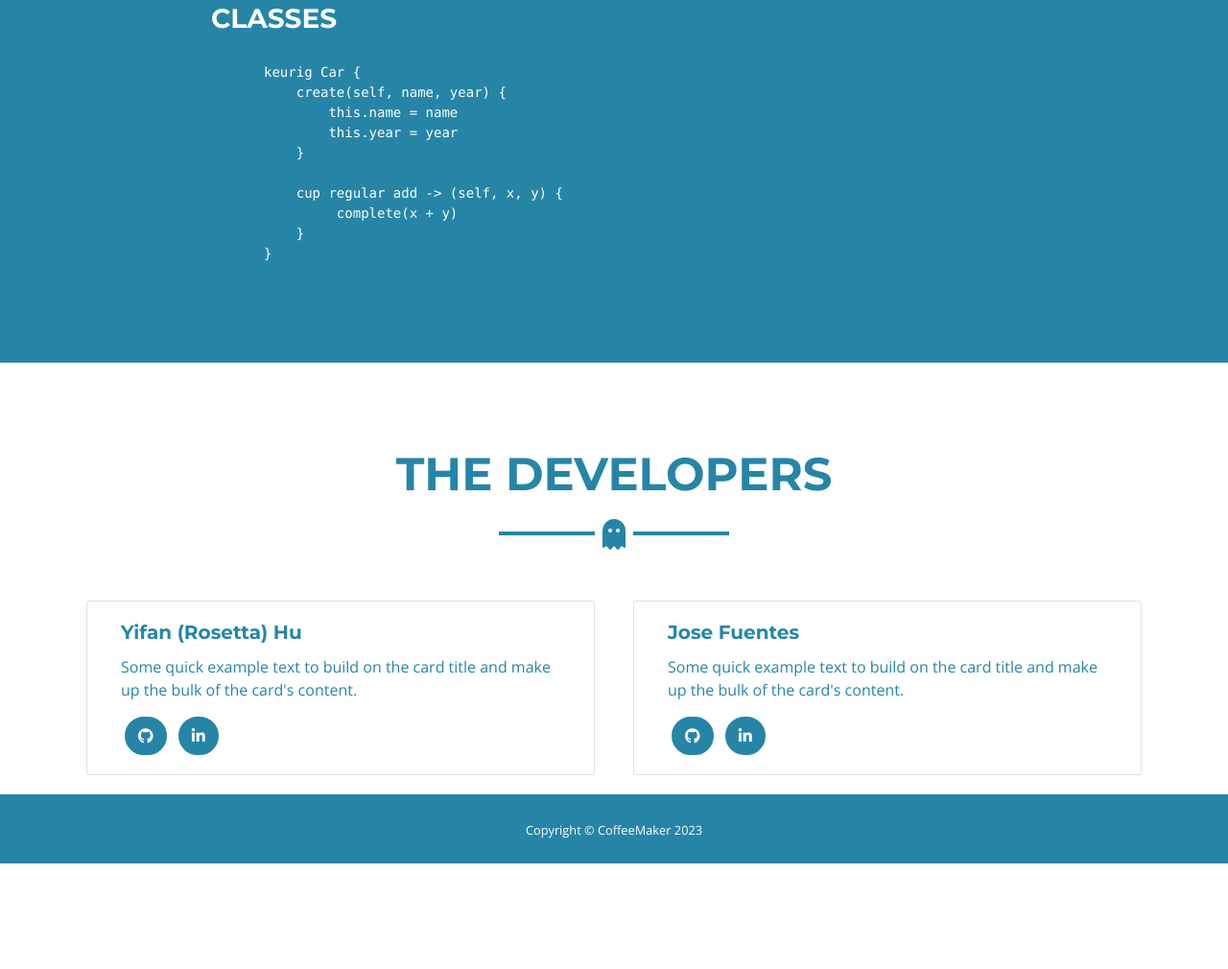
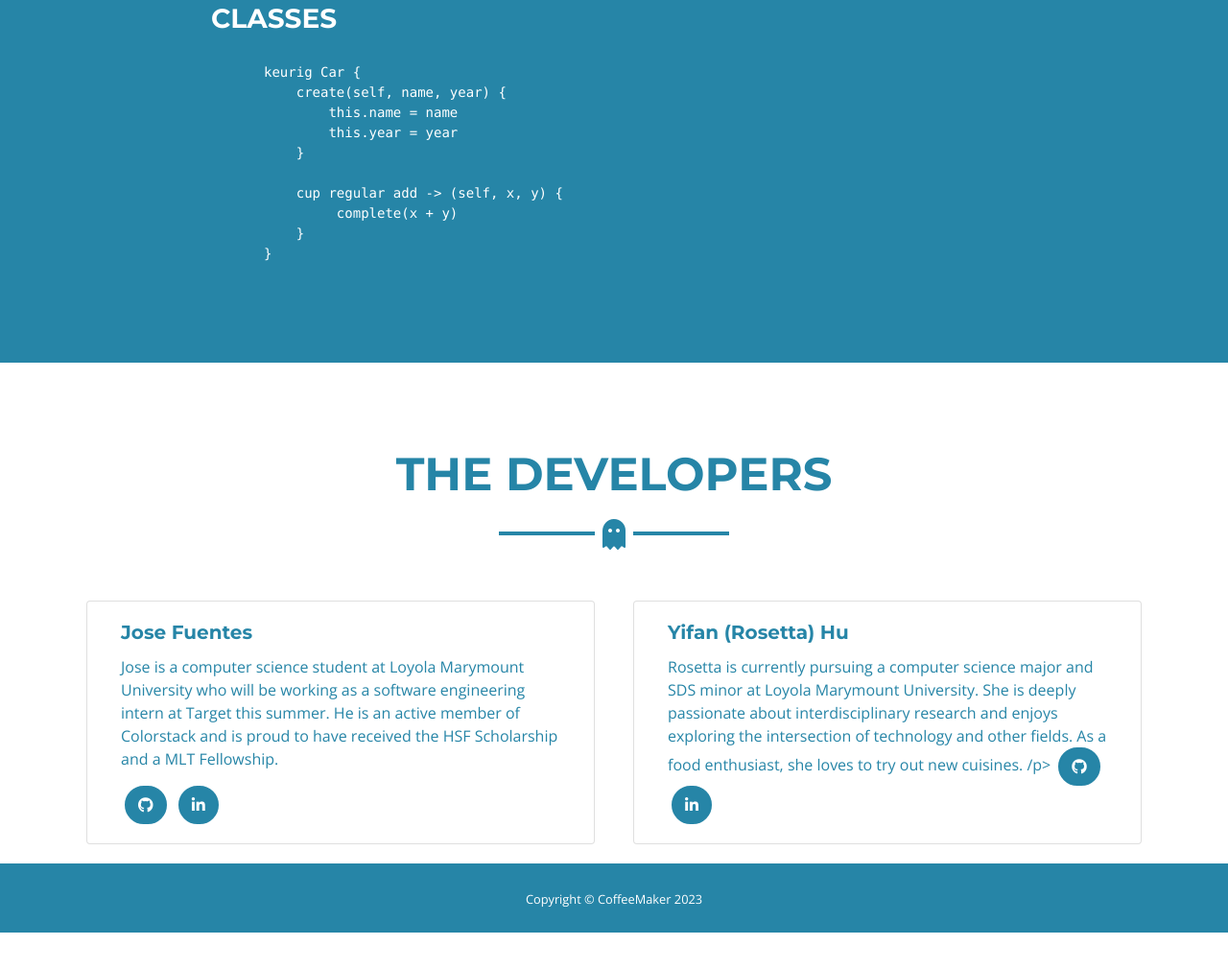
Before and after one commit to RosettaYH/CoffeeMaker, a website: page docs/index.html in a window 1280 px wide. Shown: the part 1904-2914 px from the top of the page at 96% size. Drawn offline with nearby package versions, Linux system fonts and the light colour scheme.

Commit message:
Add profiles

```diff
--- a/docs/index.html
+++ b/docs/index.html
@@ -17,14 +17,13 @@
   <!-- Custom fonts for this template -->
   <link rel="stylesheet" href="https://use.fontawesome.com/releases/v5.8.1/css/all.css" integrity="sha384-50oBUHEmvpQ+1lW4y57PTFmhCaXp0ML5d60M1M7uH2+nqUivzIebhndOJK28anvf" crossorigin="anonymous">
   <link href="https://fonts.googleapis.com/css?family=Montserrat:400,700" rel="stylesheet" type="text/css">
-  <!-- <link href="https://fonts.googleapis.com/css?family=Lato:400,700,400italic,700italic" rel="stylesheet" type="text/css"> -->
   <link href="https://fonts.googleapis.com/css2?family=Open+Sans&display=swap" rel="stylesheet" type="text/css">
 
   <!-- Plugin CSS -->
   <link href="https://cdnjs.cloudflare.com/ajax/libs/magnific-popup.js/1.1.0/magnific-popup.min.css" rel="stylesheet" type="text/css">
 
   <!-- Custom styles for this template -->
-  <link href="css/freelancer.min.css" rel="stylesheet">
+  <link href="css/coffeemaker.css" rel="stylesheet">
 </head>
 
 <body id="page-top">
@@ -194,20 +193,19 @@ keurig Car {
       <div class="row">
         <div class="col card" style="margin: 20px;">
           <div class="card-body">
-            <h5 class="card-title">Yifan (Rosetta) Hu</h5>
+            <h5 class="card-title">Jose Fuentes</h5>
             <!-- <h6 class="card-subtitle mb-2 text-muted">Card subtitle</h6> -->
-            <p class="card-text">Some quick example text to build on the card title and make up the bulk of the card's content.</p>
-            <a class="btn btn-primary btn rounded-pill mx-1" href="https://github.com/RosettaYH"><i class="fab fa-github"></i></a>
-             <a class="btn btn-primary btn rounded-pill mx-1" href="https://www.linkedin.com/in/yifan-rosetta-hu/"><i class="fab fa-linkedin-in"></i></a>
+            <p class="card-text">Jose is a computer science student at Loyola Marymount University who will be working as a software engineering intern at Target this summer. He is an active member of Colorstack and is proud to have received the HSF Scholarship and a MLT Fellowship.</p>
+            <a class="btn btn-primary btn rounded-pill mx-1" href="https://github.com/jf2024"><i class="fab fa-github"></i></a>
+             <a class="btn btn-primary btn rounded-pill mx-1" href="https://www.linkedin.com/in/jose-fuentes-9304621b3/"><i class="fab fa-linkedin-in"></i></a>
           </div>
         </div>
         <div class="col card" style="margin: 20px;">
           <div class="card-body">
-            <h5 class="card-title">Jose Fuentes</h5>
-            <!-- <h6 class="card-subtitle mb-2 text-muted">Card subtitle</h6> -->
-            <p class="card-text">Some quick example text to build on the card title and make up the bulk of the card's content.</p>
-            <a class="btn btn-primary btn rounded-pill mx-1" href="https://github.com/jf2024"><i class="fab fa-github"></i></a>
-             <a class="btn btn-primary btn rounded-pill mx-1" href="https://www.linkedin.com/in/jose-fuentes-9304621b3/"><i class="fab fa-linkedin-in"></i></a>
+            <h5 class="card-title">Yifan (Rosetta) Hu</h5>
+            <p class="card-text">Rosetta is currently pursuing a computer science major and SDS minor at Loyola Marymount University. She is deeply passionate about interdisciplinary research and enjoys exploring the intersection of technology and other fields. As a food enthusiast, she loves to try out new cuisines. /p>
+            <a class="btn btn-primary btn rounded-pill mx-1" href="https://github.com/RosettaYH"><i class="fab fa-github"></i></a>
+             <a class="btn btn-primary btn rounded-pill mx-1" href="https://www.linkedin.com/in/yifan-rosetta-hu/"><i class="fab fa-linkedin-in"></i></a>
           </div>
         </div>
       </div>
@@ -235,7 +233,7 @@ keurig Car {
   <script src="https://cdnjs.cloudflare.com/ajax/libs/magnific-popup.js/1.1.0/jquery.magnific-popup.min.js"></script>
 
   <!-- Custom scripts for this template -->
-  <script src="js/freelancer.min.js"></script>
+  <script src="js/coffeemaker.js"></script>
 
 </body>
 
```
Also changed, not shown: docs/README.md (added), docs/css/coffeemaker.css (renamed from docs/css/freelancer.css), docs/css/freelancer.min.css (deleted), docs/js/coffeemaker.js (renamed from docs/js/freelancer.js), docs/js/freelancer.min.js (deleted).
